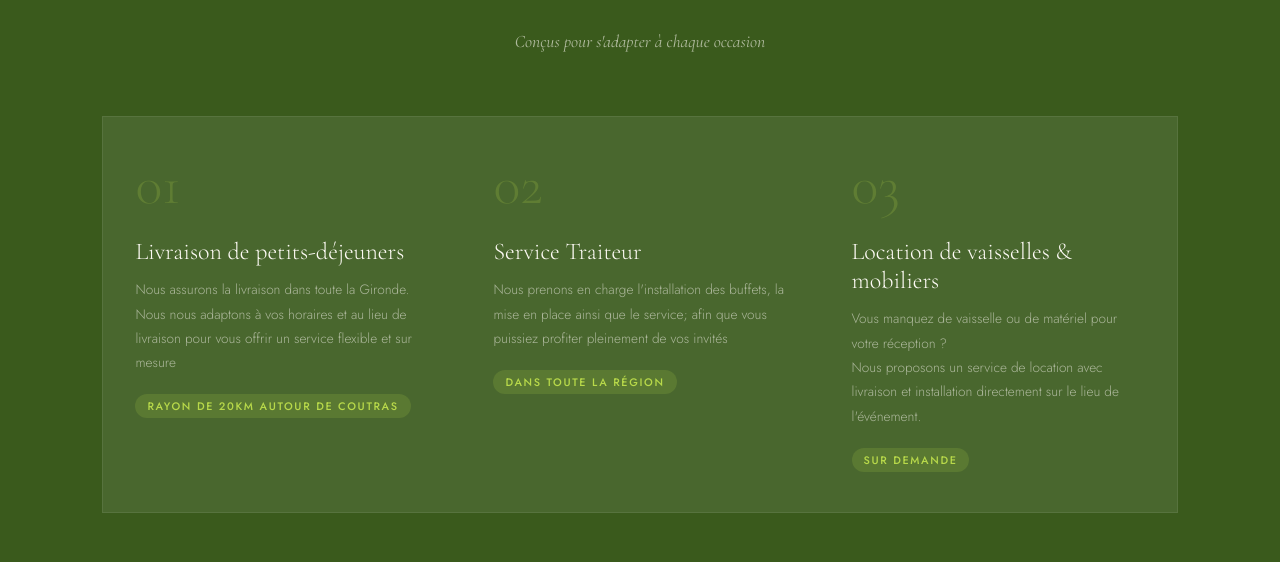
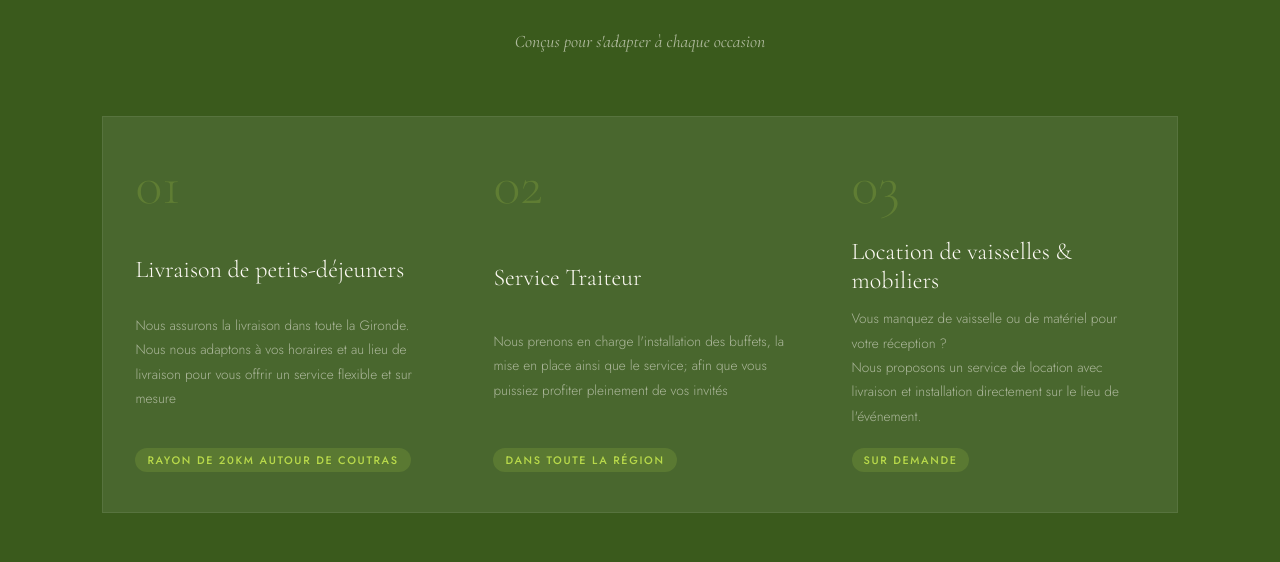
Before and after one commit to RomainBonnifet/Tsara-Traiteur-V2, a Next.js app: page / in a window 1280 px wide. Shown: the part 2425-2987 px from the top of the page. Built offline with nearby package versions, Linux system fonts and the light colour scheme; no server answers; the database is empty.

Commit message:
content: services pill & display services

```diff
--- a/app/globals.css
+++ b/app/globals.css
@@ -509,6 +509,9 @@ h1 em {
   background: transparent;
   transition: background .3s;
   text-align: left;
+  display: flex;
+  flex-direction: column;
+  justify-content: space-between;
 }
 
 .service-card:hover {
@@ -538,7 +541,7 @@ h1 em {
 }
 
 .service-pill {
-  display: inline-block;
+  display: inline;
   margin-top: 1.2rem;
   background: rgba(184, 217, 74, .15);
   color: var(--lime);
@@ -548,6 +551,7 @@ h1 em {
   text-transform: uppercase;
   padding: 4px 12px;
   border-radius: 100px;
+  width: fit-content;
 }
 
 /* FORMULES */
```
